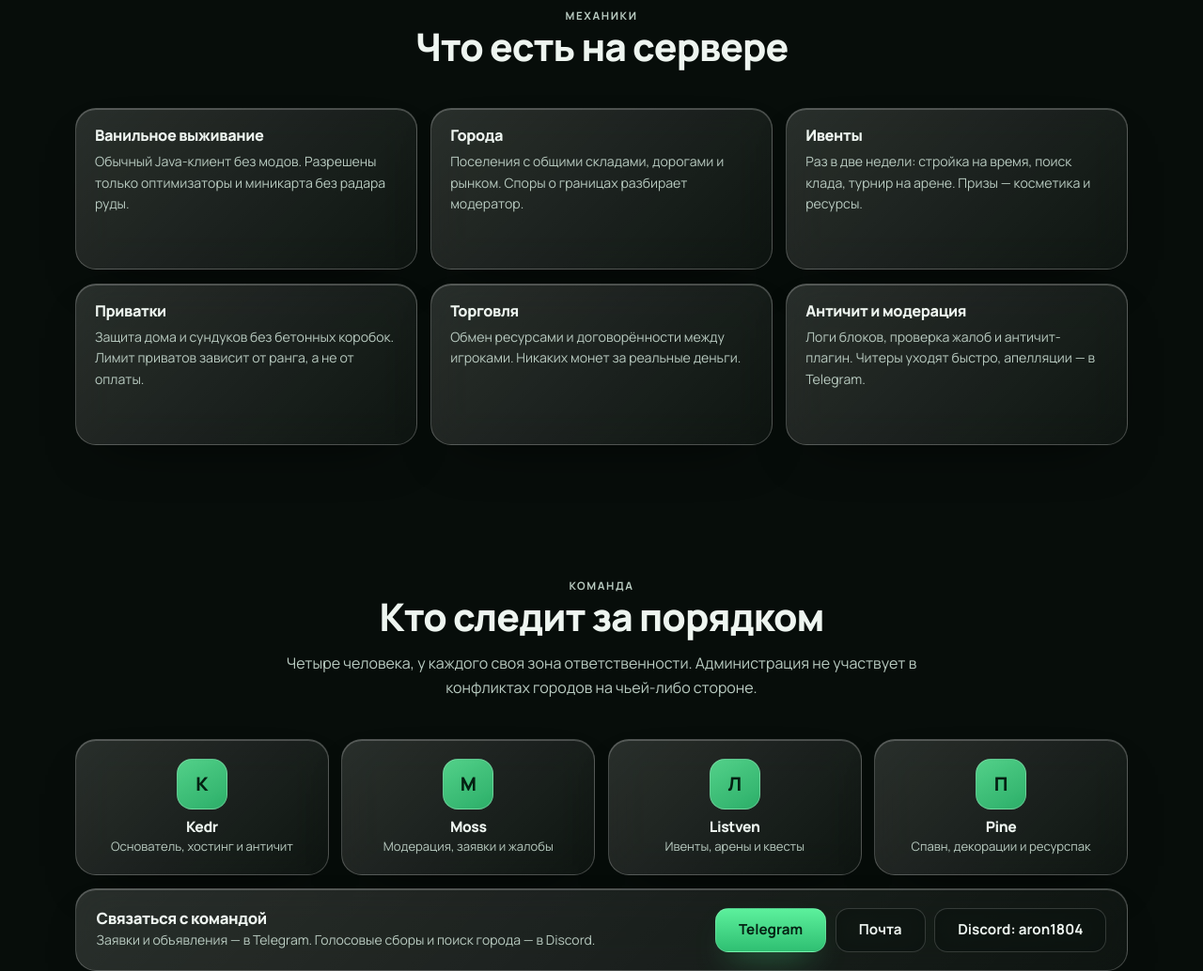
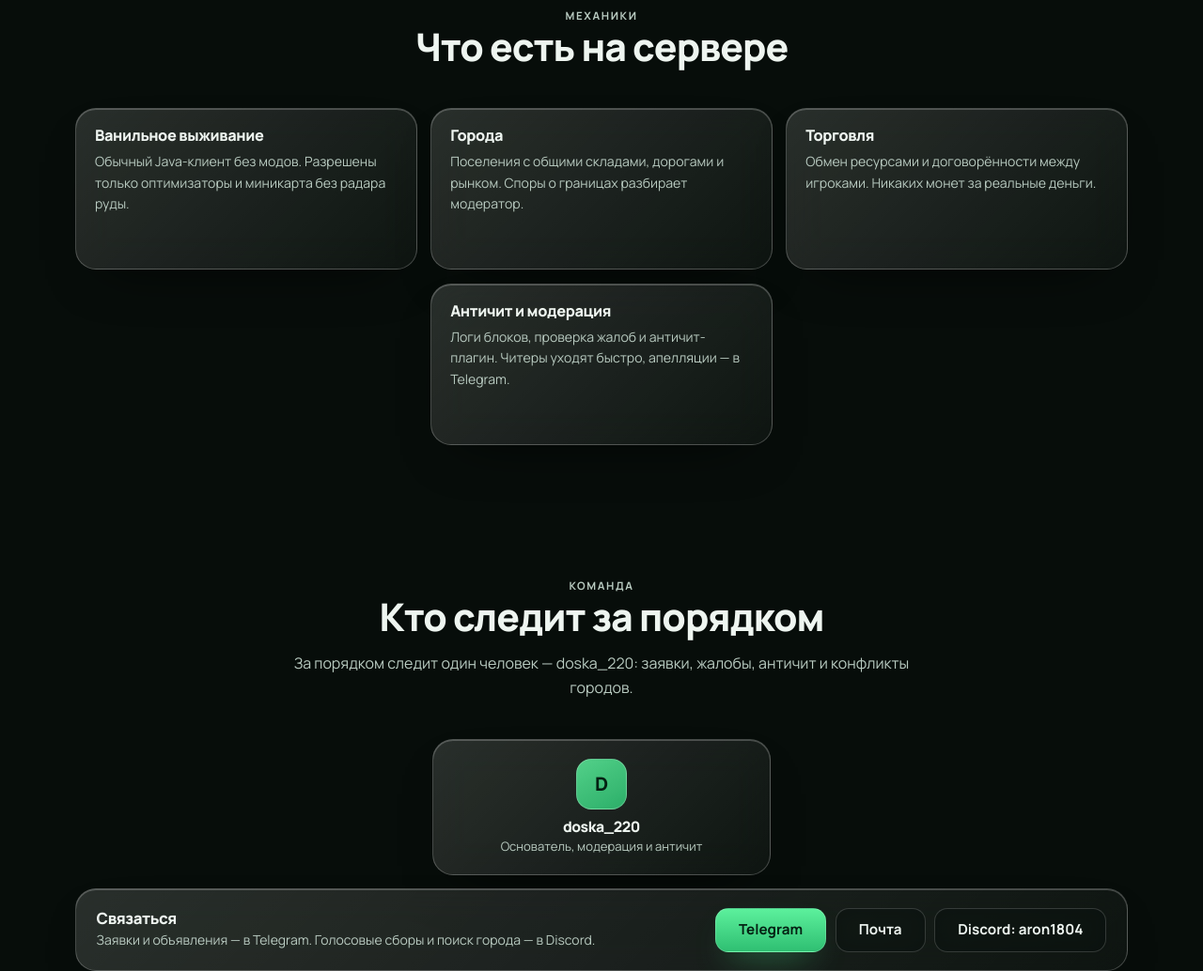
Before and after one commit to aronnLI/doska, a plain HTML site: page about.html in a window 1280 px wide. Shown: the part 1145-2179 px from the top of the page at 94% size. Drawn offline with Linux system fonts and the light colour scheme.

Commit message:
Add files via upload

```diff
--- a/about.html
+++ b/about.html
@@ -64,7 +64,7 @@
           <p>Мир запущен в сентябре 2026 года; с тех пор вайпов почти не было — они возможны, но очень редко и всегда с предупреждением. Спавн — общая территория: там нельзя строить вплотную к площади, ставить ловушки и забирать чужие вещи из сундуков новичков.</p>
           <p>За спавна расходятся дороги в три биома: ельник, замёрзшее озеро и каменистые холмы. Дальше начинаются земли городов. Границы участков записываются в общий реестр, спорные случаи разбирает модератор по логам и скриншотам.</p>
           <p>Торгуем напрямую: обмен ресурсами, сундуки и договорённости между городами. Администрация не продаёт ресурсы и не вмешивается в цены.</p>
-          <p>Убивать без причины, забирать чужие ресурсы и воровать нельзя — это первое, о чём предупреждаем новых игроков. PvP — только по обоюдному согласию или на ивентах.</p>
+          <p>Убивать без причины, забирать чужие ресурсы и воровать нельзя — это первое, о чём предупреждаем новых игроков. PvP — только по обоюдному согласию.</p>
           <p>Мы не продаём ресурсы и снаряжение за реальные деньги. В магазине только проходка — разовый доступ к серверу. Привилегий, кейсов и ресурсов за деньги нет — это принципиальная позиция команды.</p>
         </div>
 
@@ -87,7 +87,7 @@
         <h2>Что есть на сервере</h2>
       </div>
 
-      <div class="cards" data-reveal>
+      <div class="cards cards--4" data-reveal>
         <article class="tile glass">
           <h3>Ванильное выживание</h3>
           <p>Обычный Java-клиент без модов. Разрешены только оптимизаторы и миникарта без радара руды.</p>
@@ -95,14 +95,6 @@
         <article class="tile glass">
           <h3>Города</h3>
           <p>Поселения с общими складами, дорогами и рынком. Споры о границах разбирает модератор.</p>
-        </article>
-        <article class="tile glass">
-          <h3>Ивенты</h3>
-          <p>Раз в две недели: стройка на время, поиск клада, турнир на арене. Призы — косметика и ресурсы.</p>
-        </article>
-        <article class="tile glass">
-          <h3>Приватки</h3>
-          <p>Защита дома и сундуков без бетонных коробок. Лимит приватов зависит от ранга, а не от оплаты.</p>
         </article>
         <article class="tile glass">
           <h3>Торговля</h3>
@@ -121,19 +113,16 @@
       <div class="section__head" data-reveal>
         <p class="eyebrow">Команда</p>
         <h2>Кто следит за порядком</h2>
-        <p>Четыре человека, у каждого своя зона ответственности. Администрация не участвует в конфликтах городов на чьей-либо стороне.</p>
+        <p>За порядком следит один человек — doska_220: заявки, жалобы, античит и конфликты городов.</p>
       </div>
 
-      <div class="team" data-reveal>
-        <article class="member glass"><span class="avatar" aria-hidden="true">К</span><h3>Kedr</h3><p>Основатель, хостинг и античит</p></article>
-        <article class="member glass"><span class="avatar" aria-hidden="true">М</span><h3>Moss</h3><p>Модерация, заявки и жалобы</p></article>
-        <article class="member glass"><span class="avatar" aria-hidden="true">Л</span><h3>Listven</h3><p>Ивенты, арены и квесты</p></article>
-        <article class="member glass"><span class="avatar" aria-hidden="true">П</span><h3>Pine</h3><p>Спавн, декорации и ресурспак</p></article>
+      <div class="team team--one" data-reveal>
+        <article class="member glass"><span class="avatar" aria-hidden="true">D</span><h3>doska_220</h3><p>Основатель, модерация и античит</p></article>
       </div>
 
       <div class="contacts glass" data-reveal>
         <div>
-          <h3>Связаться с командой</h3>
+          <h3>Связаться</h3>
           <p class="small muted">Заявки и объявления — в Telegram. Голосовые сборы и поиск города — в Discord.</p>
         </div>
         <div class="contacts__act">
--- a/assets/css/style.css
+++ b/assets/css/style.css
@@ -440,6 +440,16 @@ code {
 
 /* ---------- плитки ---------- */
 .cards { display: grid; grid-template-columns: repeat(3, minmax(0, 1fr)); gap: 0.9rem; }
+
+/* четыре карточки: последняя встаёт по центру второй строки */
+.cards--4 { display: flex; flex-wrap: wrap; justify-content: center; }
+.cards--4 .tile { flex: 1 1 300px; max-width: calc((100% - 1.8rem) / 3); }
+@media (max-width: 900px) {
+  .cards--4 .tile { max-width: calc((100% - 0.9rem) / 2); }
+}
+@media (max-width: 720px) {
+  .cards--4 .tile { flex-basis: 100%; max-width: 100%; }
+}
 .tile {
   display: flex;
   flex-direction: column;
@@ -606,6 +616,7 @@ code {
 
 /* ---------- команда ---------- */
 .team { display: grid; grid-template-columns: repeat(4, minmax(0, 1fr)); gap: 0.85rem; }
+.team.team--one { grid-template-columns: minmax(0, 360px); justify-content: center; }
 .member { padding: 1.2rem; text-align: center; }
 .avatar {
   display: grid;
```
Also changed, not shown: faq.html (+1 -1 lines), index.html (+4 -11 lines), join.html (+1 -1 lines), rules.html (+2 -2 lines).
